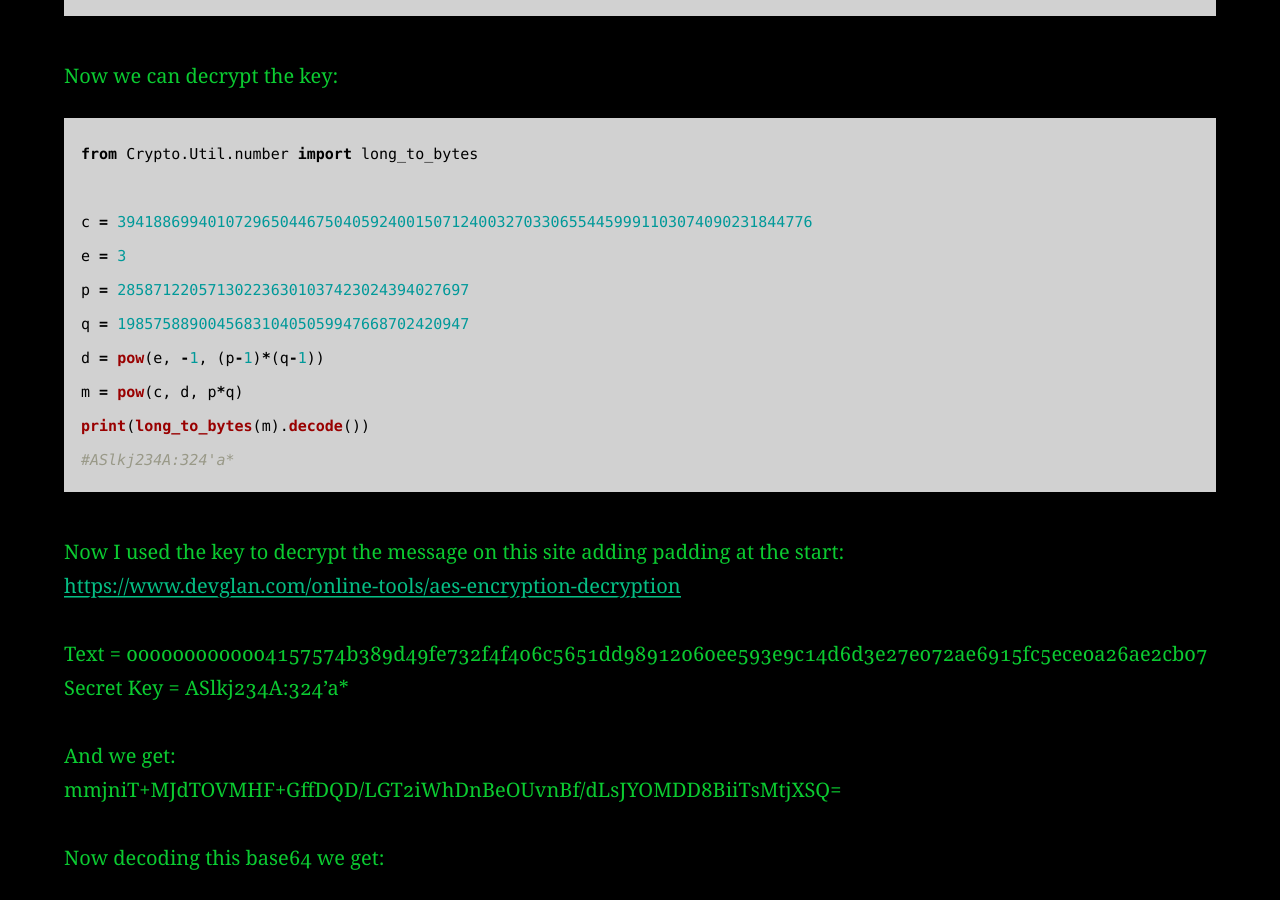
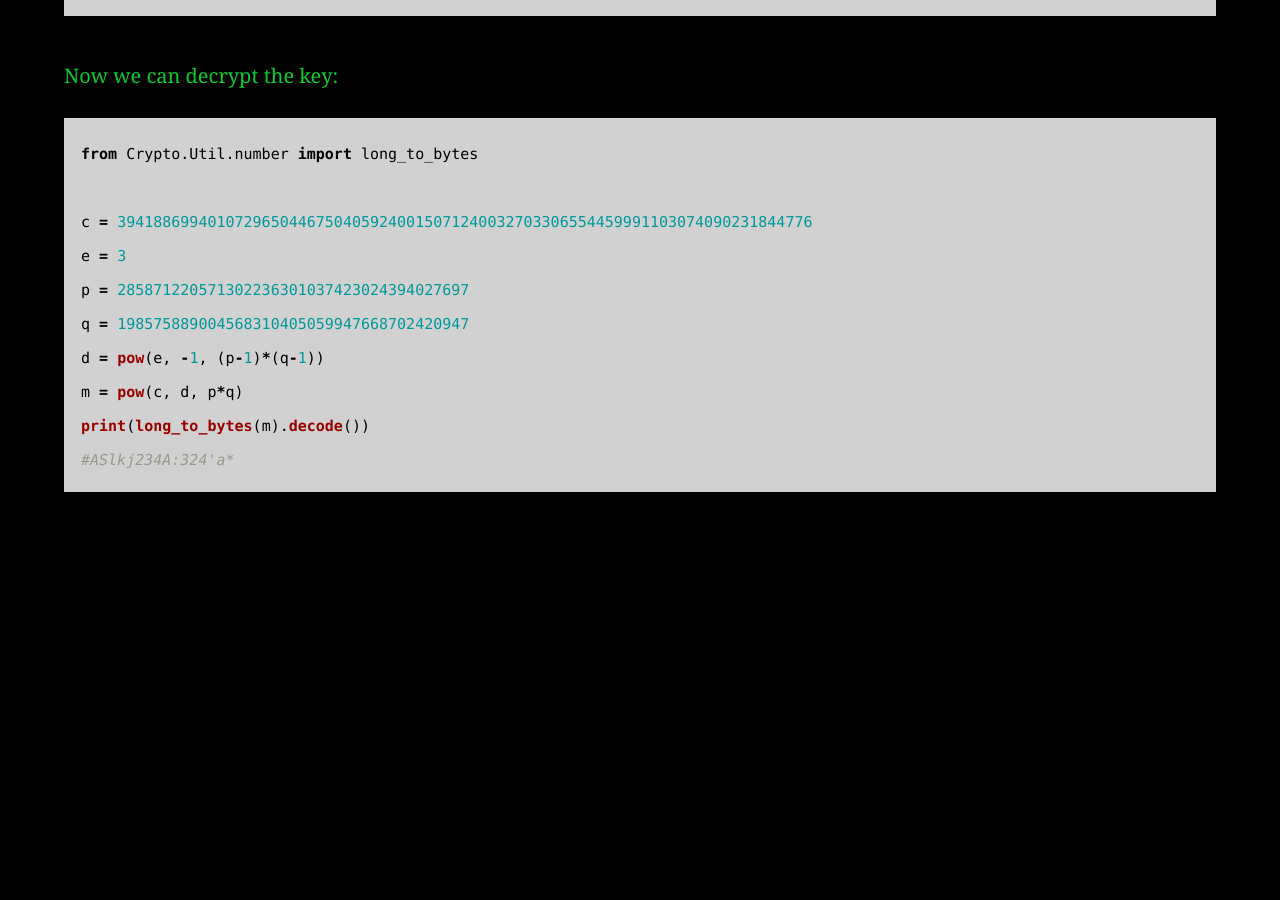
Before and after one commit to AC01010/Connor-McCartney.github.io, a Jekyll site: the page built from _posts/2012-12-18-btsCTF-2022.md, in a window 1280 px wide and 900 px high, scrolled down 1344 px. Built offline with Jekyll 4.4.1, drawn with Linux system fonts in a browser that asks for light colours; after the commit the page ends 1870 px from its top, so only the background shows below that.

Commit message:
Update 2012-12-18-btsCTF-2022.md

````diff
--- a/_posts/2012-12-18-btsCTF-2022.md
+++ b/_posts/2012-12-18-btsCTF-2022.md
@@ -58,14 +58,3 @@ m = pow(c, d, p*q)
 print(long_to_bytes(m).decode())
 #ASlkj234A:324'a*
 ```
-
-Now I used the key to decrypt the message on this site adding padding at the start:<br>
-<https://www.devglan.com/online-tools/aes-encryption-decryption> <br>
-
-Text = 0000000000004157574b389d49fe732f4f406c5651dd98912060ee593e9c14d6d3e27e072ae6915fc5ece0a26ae2cb07 <br>
-Secret Key = ASlkj234A:324'a*
-
-And we get:  <br>
-mmjniT+MJdTOVMHF+GffDQD/LGT2iWhDnBeOUvnBf/dLsJYOMDD8BiiTsMtjXSQ=
-
-Now decoding this base64 we get: <br>
````
